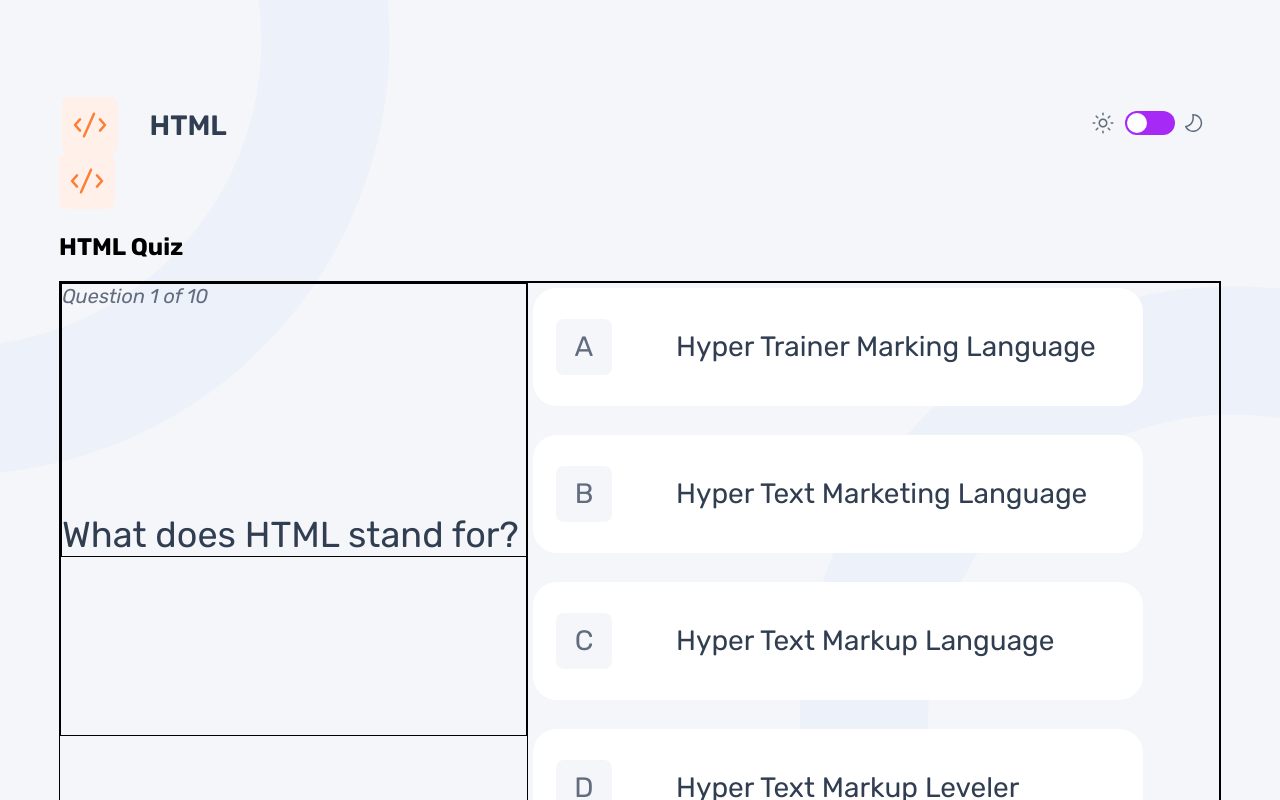
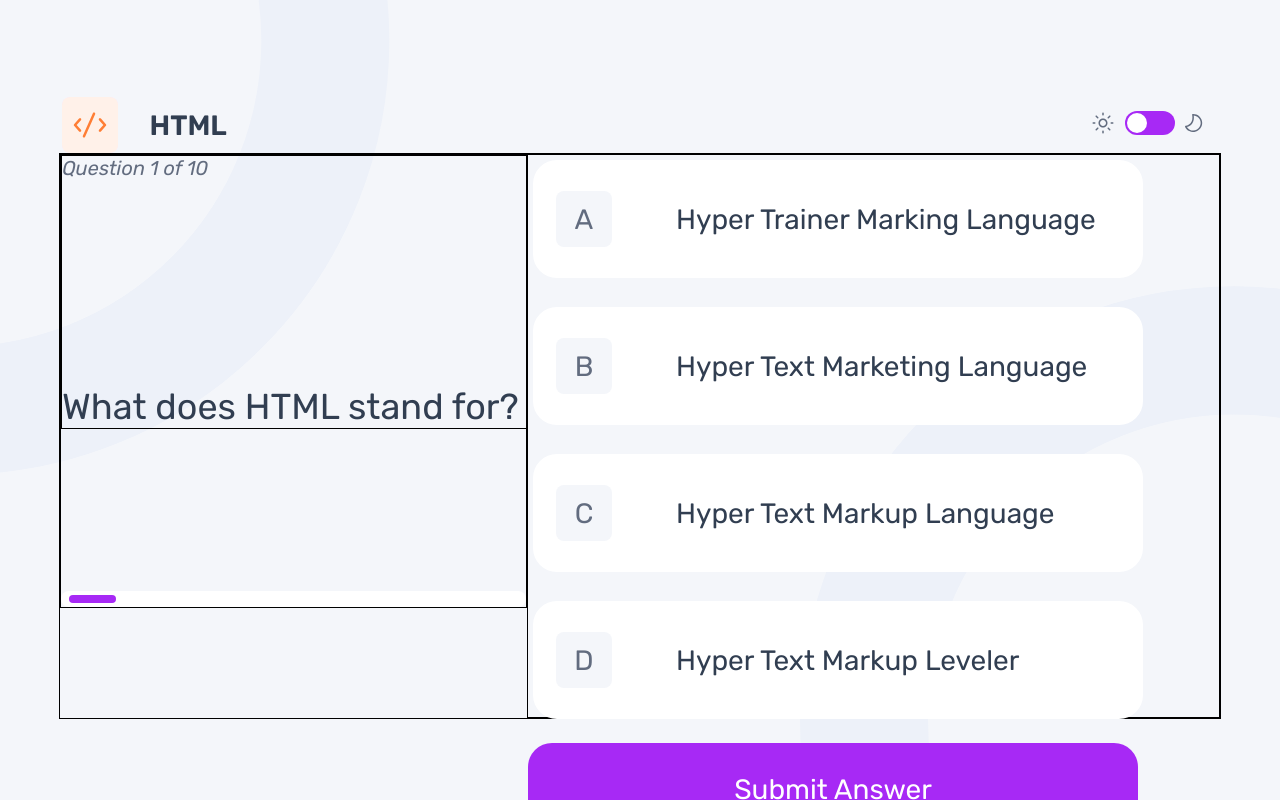
Before and after one commit to Nicocurtis16/FRONTEND-SPECIALIZATION-LABS, an Angular app: page / in a window 1280 px wide. Both pictures are taken after a click on the button "HTML". Shown: the top 800 px of the page. Built offline with nearby package versions, Linux system fonts and the light colour scheme.

Commit message:
the progress bar set and working sucesfully

```diff
--- a/src/app/Component/Question/question-component/question-component.component.css
+++ b/src/app/Component/Question/question-component/question-component.component.css
@@ -39,3 +39,27 @@
     font-family: Rubik, sans-serif;
     color: var(--DarkNavy);
 }
+
+.signal {
+  width: 100%;
+  margin-top: 10px;
+}
+
+.progress-bar {
+  display: flex;
+  align-items: center;
+  width: 100%;
+  height: 16px;
+  background-color: var(--PureWhite);
+  border-radius: 25px;
+  overflow: hidden;
+
+}
+
+.progress {
+  border-radius: 4px;
+  margin: 8px;
+  height: 8px;
+  background-color: var(--Purple); /* Using your existing color variable */
+  transition: width 0.3s ease;
+}
--- a/src/app/Component/Question/question-component/question-component.component.html
+++ b/src/app/Component/Question/question-component/question-component.component.html
@@ -1,9 +1,4 @@
 <div class="quiz-container">
-  <div class="quiz-header">
-    <img [src]="quizIcon" alt="{{ quizTitle }} icon" class="quiz-icon">
-    <h2>{{ quizTitle }} Quiz</h2>
-  </div>
-
   <div *ngIf="!quizCompleted && currentQuestion" class="questionPanel">
     <div class="questionPanelLeft">
       <div class="questionsDisplay">
@@ -13,7 +8,14 @@
             {{ currentQuestion.question }}
           </div>
         </div>
-        <div class="signal"></div>
+        <div class="signal">
+          <div class="progress-bar">
+            <div
+              class="progress"
+              [style.width.%]="quizProgress"
+            ></div>
+          </div>
+        </div>
       </div>
     </div>
 
--- a/src/app/Component/Question/question-component/question-component.component.ts
+++ b/src/app/Component/Question/question-component/question-component.component.ts
@@ -17,7 +17,10 @@ export class QuestionComponentComponent implements OnInit {
   currentQuestion: any;
   quizCompleted: boolean = false;
 
-  // New properties for tracking score
+  // New property for progress tracking
+  quizProgress: number = 0;
+
+  // Existing properties
   quizTitle: string = '';
   quizIcon: string = '';
   correctAnswersCount: number = 0;
@@ -31,6 +34,16 @@ export class QuestionComponentComponent implements OnInit {
 
       this.totalQuestions = this.questionData.questions.length;
       this.currentQuestion = this.questionData.questions[this.currentQuestionIndex];
+
+      // Calculate initial progress
+      this.calculateQuizProgress();
+    }
+  }
+
+  // Calculate quiz progress
+  calculateQuizProgress() {
+    if (this.totalQuestions > 0) {
+      this.quizProgress = ((this.currentQuestionIndex + 1) / this.totalQuestions) * 100;
     }
   }
 
@@ -45,6 +58,9 @@ export class QuestionComponentComponent implements OnInit {
 
     if (this.currentQuestionIndex < this.totalQuestions) {
       this.currentQuestion = this.questionData.questions[this.currentQuestionIndex];
+
+      // Recalculate progress
+      this.calculateQuizProgress();
     } else {
       this.quizCompleted = true;
     }
```
